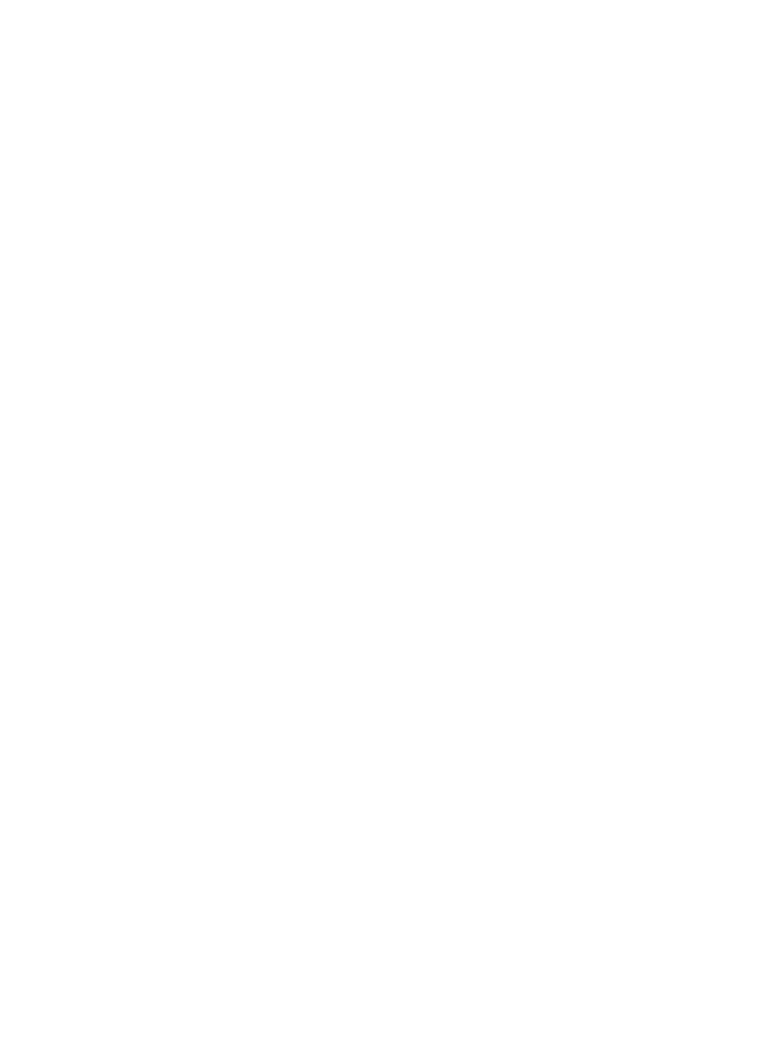
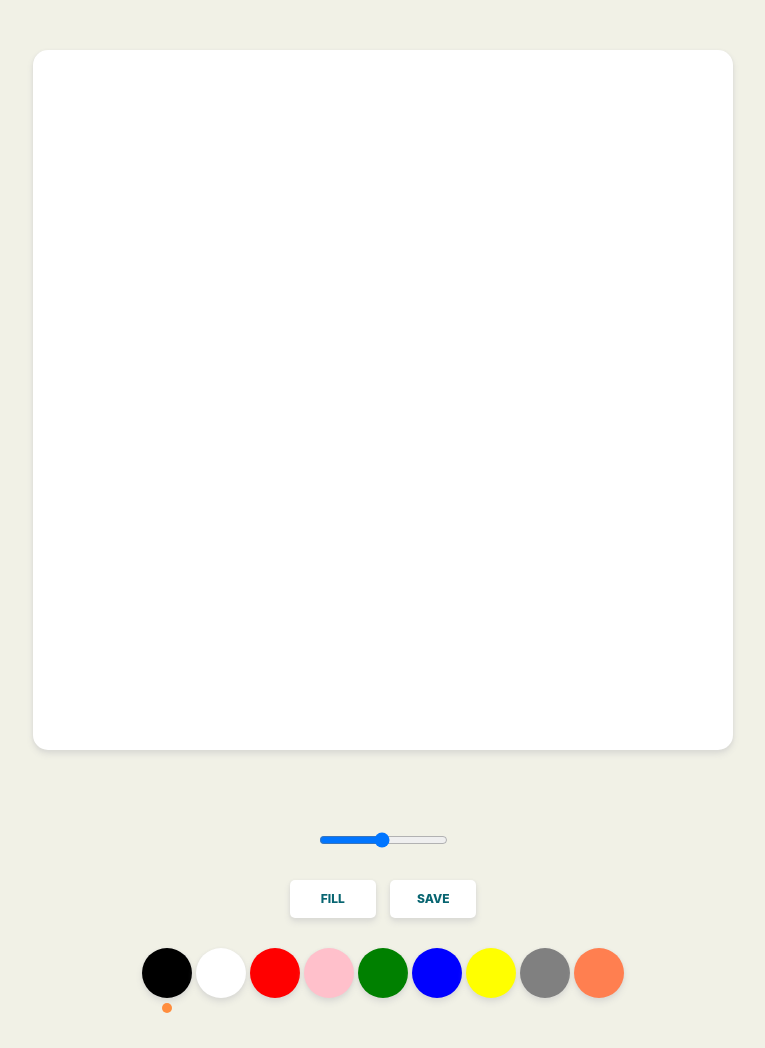
Before and after one commit to rayoungpark/nmd_paintbrush, a plain HTML site: page index.html in a window 1280 px wide. Shown: the whole page, without its empty margins (257-1022 px from the left). Before the commit the page ends 800 px from the top, so only its background shows below. Drawn offline with Linux system fonts and the light colour scheme.

Commit message:
add paint function

```diff
--- a/app.js
+++ b/app.js
@@ -0,0 +1,97 @@
+const canvas = document.getElementById("jsCanvas");
+const ctx = canvas.getContext("2d");
+
+const INITIAL_COLOR = "black";
+const CANVAS_SIZE = 700;
+
+canvas.width = CANVAS_SIZE;
+canvas.height = CANVAS_SIZE;
+ctx.fillStyle = "transparent";
+ctx.fillRect(0, 0, CANVAS_SIZE, CANVAS_SIZE);
+ctx.strokeStyle = INITIAL_COLOR;
+ctx.fillStyle = INITIAL_COLOR;
+ctx.lineWidth = 2.5;
+let painting = false;
+let filling = false;
+
+const range = document.getElementById("jsRange");
+const colorBtns = document.getElementsByClassName("jsColor");
+const modeBtn = document.getElementById("jsMode");
+const saveBtn = document.getElementById("jsSave");
+
+function handleRangeChange(event) {
+  ctx.lineWidth = event.target.value;
+}
+
+function stopPainting() {
+  painting = false;
+}
+function startPainting() {
+  painting = true;
+  ctx.beginPath();
+}
+function onMouseMove(event) {
+  const x = event.offsetX;
+  const y = event.offsetY;
+  if (!painting) {
+    ctx.beginPath();
+    ctx.moveTo(x, y);
+  } else {
+    ctx.lineTo(x, y);
+    ctx.stroke();
+  }
+}
+function handleColorClick(event) {
+  ctx.strokeStyle = event.target.style.backgroundColor;
+  ctx.fillStyle = event.target.style.backgroundColor;
+
+  [...colorBtns].forEach((btn) => {
+    btn.classList.remove("active");
+  });
+  event.target.classList.add("active");
+}
+
+function handleModeClick() {
+  if (filling) {
+    modeBtn.innerText = "fill";
+    filling = false;
+    canvas.style.cursor = "initial";
+  } else {
+    modeBtn.innerText = "paint";
+    filling = true;
+    canvas.style.cursor = "pointer";
+  }
+}
+
+function handleCanvasClick() {
+  if (filling) {
+    ctx.fillRect(0, 0, CANVAS_SIZE, CANVAS_SIZE);
+  }
+}
+
+function handleCM(e) {
+  e.preventDefault();
+}
+
+function saveImage(e) {
+  const image = canvas.toDataURL();
+  const link = document.createElement("a");
+  link.href = image;
+  link.download = "myCanvas.png";
+  link.click();
+}
+
+if (canvas) {
+  canvas.addEventListener("mousemove", onMouseMove);
+  canvas.addEventListener("mousedown", startPainting);
+  canvas.addEventListener("mouseup", stopPainting);
+  canvas.addEventListener("mouseleave", stopPainting);
+  canvas.addEventListener("click", handleCanvasClick);
+  canvas.addEventListener("contextmenu", handleCM);
+}
+
+range?.addEventListener("input", handleRangeChange);
+modeBtn?.addEventListener("click", handleModeClick);
+saveBtn?.addEventListener("click", saveImage);
+
+[...colorBtns].forEach((v) => v.addEventListener("click", handleColorClick));
--- a/index.html
+++ b/index.html
@@ -8,6 +8,38 @@
     <title>PaintJS</title>
 </head>
 <body>
+    <canvas id="jsCanvas" class="canvas"></canvas>
+    <div class="controls">
+        <div class="controls__range">
+            <input type="range" id="jsRange" min="0.1" max="5.0" value="2.5" step="0.1">
+        </div>
+        <div class="controls__btns">
+            <button id="jsMode">Fill</button>
+            <button id="jsSave">Save</button>
+        </div>
+        <div class="controls__colors" id="jsColors">
+            <div class="controls__color jsColor active" style="background-color:black">
+            </div>
+            <div class="controls__color jsColor" style="background-color:white">
+            </div>
+            <div class="controls__color jsColor" style="background-color:red">
+            </div>
+            <div class="controls__color jsColor" style="background-color:pink">
+            </div>
+            <div class="controls__color jsColor" style="background-color:green">
+            </div>
+            <div class="controls__color jsColor" style="background-color:blue">
+            </div>
+            <div class="controls__color jsColor" style="background-color:yellow">
+            </div>
+            <div class="controls__color jsColor" style="background-color:gray">
+            </div>
+            <div class="controls__color jsColor" style="background-color:coral">
+            </div>
+
+            </div>
+        </div>
+    </div>
     <script src="app.js"></script>
 </body>
 </html>
--- /dev/null
+++ b/reset.css
@@ -0,0 +1,48 @@
+/* http://meyerweb.com/eric/tools/css/reset/
+   v2.0 | 20110126
+   License: none (public domain)
+*/
+
+html, body, div, span, applet, object, iframe,
+h1, h2, h3, h4, h5, h6, p, blockquote, pre,
+a, abbr, acronym, address, big, cite, code,
+del, dfn, em, img, ins, kbd, q, s, samp,
+small, strike, strong, sub, sup, tt, var,
+b, u, i, center,
+dl, dt, dd, ol, ul, li,
+fieldset, form, label, legend,
+table, caption, tbody, tfoot, thead, tr, th, td,
+article, aside, canvas, details, embed,
+figure, figcaption, footer, header, hgroup,
+menu, nav, output, ruby, section, summary,
+time, mark, audio, video {
+	margin: 0;
+	padding: 0;
+	border: 0;
+	font-size: 100%;
+	font: inherit;
+	vertical-align: baseline;
+}
+/* HTML5 display-role reset for older browsers */
+article, aside, details, figcaption, figure,
+footer, header, hgroup, menu, nav, section {
+	display: block;
+}
+body {
+	line-height: 1;
+}
+ol, ul {
+	list-style: none;
+}
+blockquote, q {
+	quotes: none;
+}
+blockquote:before, blockquote:after,
+q:before, q:after {
+	content: '';
+	content: none;
+}
+table {
+	border-collapse: collapse;
+	border-spacing: 0;
+}
--- a/styles.css
+++ b/styles.css
@@ -0,0 +1,97 @@
+@import "reset.css";
+
+:root {
+  --color-oatmeal: #f1f1e6;
+  --color-orange: #ff8d3d;
+  --color-light-blue: #d0e8e0;
+  --color-dark-green: #086571;
+}
+body {
+  background-color: var(--color-oatmeal);
+  font-family: -apple-system, BlinkMacSystemFont, "Segoe UI", Roboto, Oxygen, Ubuntu, Cantarell, "Open Sans", "Helvetica Neue", sans-serif;
+  display: flex;
+  flex-direction: column;
+  align-items: center;
+  padding: 50px 0;
+}
+.canvas {
+  width: 700px;
+  height: 700px;
+  background-color: white;
+  border-radius: 15px;
+  box-shadow: 0 4px 6px #dbdbd6, 0 1px 3px #dbdbd6;
+}
+
+.controls {
+  margin-top: 80px;
+  display: flex;
+  flex-direction: column;
+  align-items: center;
+}
+
+.controls .controls__range {
+  margin-bottom: 30px;
+}
+
+.controls .controls__btns {
+  margin-bottom: 30px;
+}
+
+.controls__btns button {
+  all: unset;
+  cursor: pointer;
+  background-color: white;
+  padding: 10px 0;
+  width: 80px;
+  text-align: center;
+  font-size: 12px;
+  font-weight: 800;
+  color: var(--color-dark-green);
+  box-shadow: 0 4px 6px #dbdbd6, 0 1px 3px #dbdbd6;
+  border: 3px solid transparent;
+  border-radius: 5px;
+  transition: background-color 0.1s ease-in;
+  margin: 0 5px;
+  text-transform: uppercase;
+}
+
+.controls__btns button:hover {
+  color: white;
+  background-color: var(--color-dark-green);
+}
+.controls__btns button:active {
+  transform: scale(0.98);
+}
+
+.controls .controls__colors {
+  display: flex;
+  flex-direction: row;
+}
+
+.controls__colors .controls__color {
+  width: 50px;
+  height: 50px;
+  box-shadow: 0 4px 6px #dbdbd6, 0 1px 3px #dbdbd6;
+  border-radius: 25px;
+  cursor: pointer;
+  position: relative;
+}
+.controls__colors .controls__color + .controls__color {
+  margin-left: 4px;
+}
+.controls__colors .controls__color.active:after {
+  content: "";
+  width: 10px;
+  height: 10px;
+  background-color: var(--color-orange);
+  border-radius: 10px;
+  box-sizing: border-box;
+  position: absolute;
+  bottom: -15px;
+  left: 20px;
+  right: 20px;
+}
+
+.controls__colors .controls__color:hover {
+  transform: translate(-2px, -2px);
+}
```
